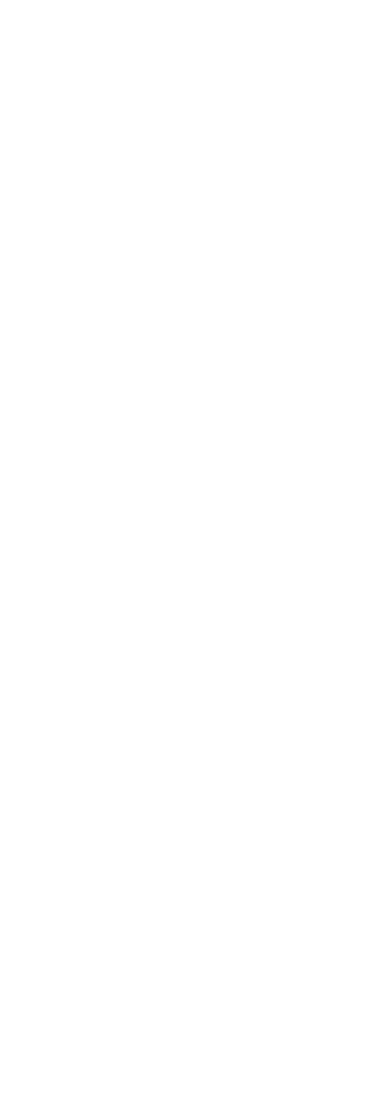
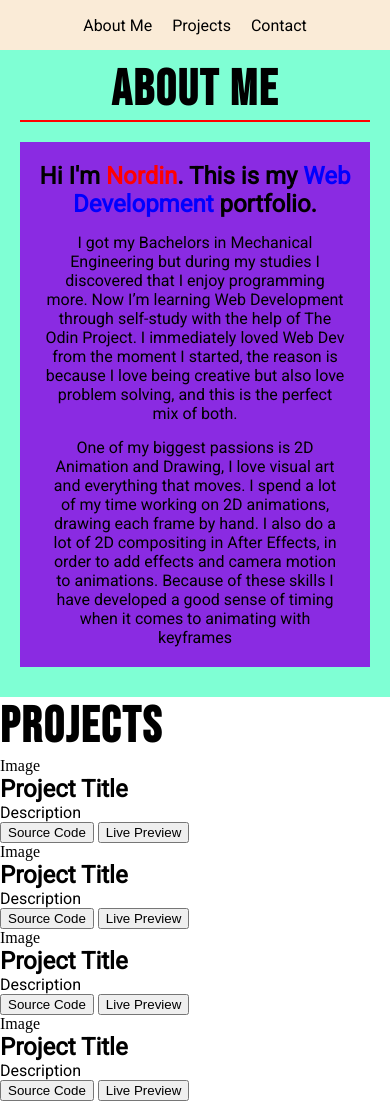
Before and after one commit to nordin05/14-portfolio, a website built with webpack: page dist/index.html in a window 390 px wide. Shown: the top 1104 px of the page. Before the commit the page ends 844 px from the top, so only its background shows below. Built offline with nearby package versions, Linux system fonts and the light colour scheme.

Commit message:
Layout nav and about me section

```diff
--- a/package.json
+++ b/package.json
@@ -5,7 +5,8 @@
     "main": "index.js",
     "scripts": {
         "test": "echo \"Error: no test specified\" && exit 1",
-        "build": "webpack"
+        "build": "webpack",
+        "dev": "webpack serve"
     },
     "author": "",
     "license": "ISC",
--- a/src/index.js
+++ b/src/index.js
@@ -0,0 +1 @@
+import "./nav_aboutme_style.css";
--- /dev/null
+++ b/src/nav_aboutme_style.css
@@ -0,0 +1,112 @@
+@import url("https://fonts.googleapis.com/css2?family=Bebas+Neue&family=Roboto&display=swap");
+
+body,
+h1,
+h2,
+p {
+    margin: 0px;
+}
+
+h1 {
+    font-family: "Bebas Neue", sans-serif;
+    font-size: 50px;
+    letter-spacing: 2px;
+}
+
+h2,
+p,
+li {
+    font-family: "Roboto", sans-serif;
+}
+
+h2 {
+    font-size: 24px;
+}
+
+p {
+    font-size: 16px;
+}
+
+nav {
+    background-color: antiquewhite;
+
+    display: flex;
+    justify-content: flex-end;
+    align-items: center;
+
+    min-height: 50px;
+    padding-right: 155px;
+    list-style-type: none;
+}
+
+nav li {
+    margin: 10px 10px;
+}
+
+.about-me {
+    background-color: aquamarine;
+
+    min-height: 330px;
+    padding: 0px 150px;
+    padding-top: 35px;
+    padding-bottom: 15px;
+}
+
+.about-me h1 {
+    border-bottom: 2px solid red;
+}
+
+.about-me .container {
+    background-color: blueviolet;
+    max-width: 800px;
+
+    padding: 20px 15px;
+    margin-top: 20px;
+}
+
+.about-me .container h2 .name {
+    color: red;
+}
+
+.about-me .container h2 .subject {
+    color: blue;
+}
+
+.about-me .container .paragraphs p {
+    padding: 0px 10px;
+    padding-top: 10px;
+    margin-right: 50px;
+}
+
+@media only screen and (max-width: 768px) {
+    .about-me {
+        padding: 0px 75px;
+        padding-top: 20px;
+        padding-bottom: 20px;
+    }
+
+    .about-me .container .paragraphs p {
+        padding-top: 15px;
+        margin-right: 30px;
+    }
+}
+
+@media only screen and (max-width: 600px) {
+    nav {
+        justify-content: center;
+        flex-wrap: wrap;
+        padding-right: 0px;
+    }
+
+    .about-me {
+        text-align: center;
+        padding: 0px 20px;
+        padding-top: 10px;
+        padding-bottom: 30px;
+    }
+
+    .about-me .container .paragraphs p {
+        padding-top: 15px;
+        margin-right: 0px;
+    }
+}
```
Also changed, not shown: dist/index.html, dist/main.js (deleted), 1 other file.
